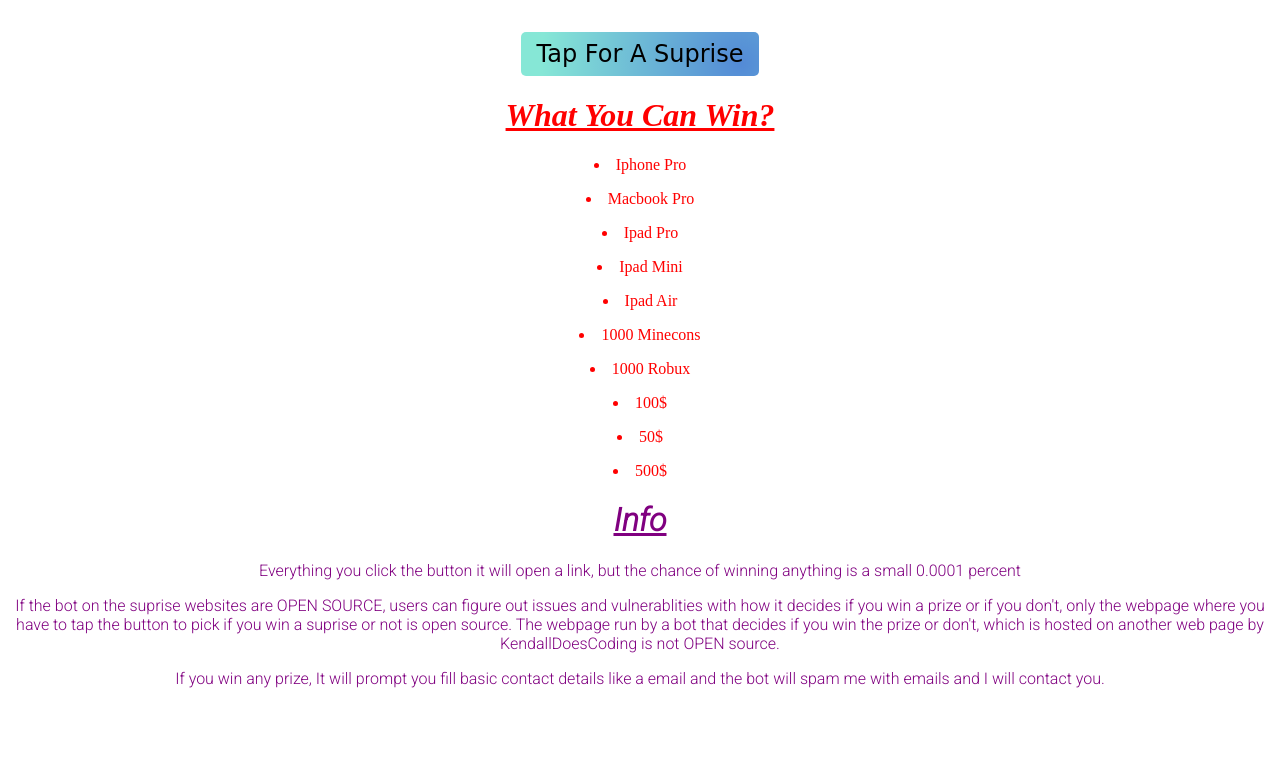
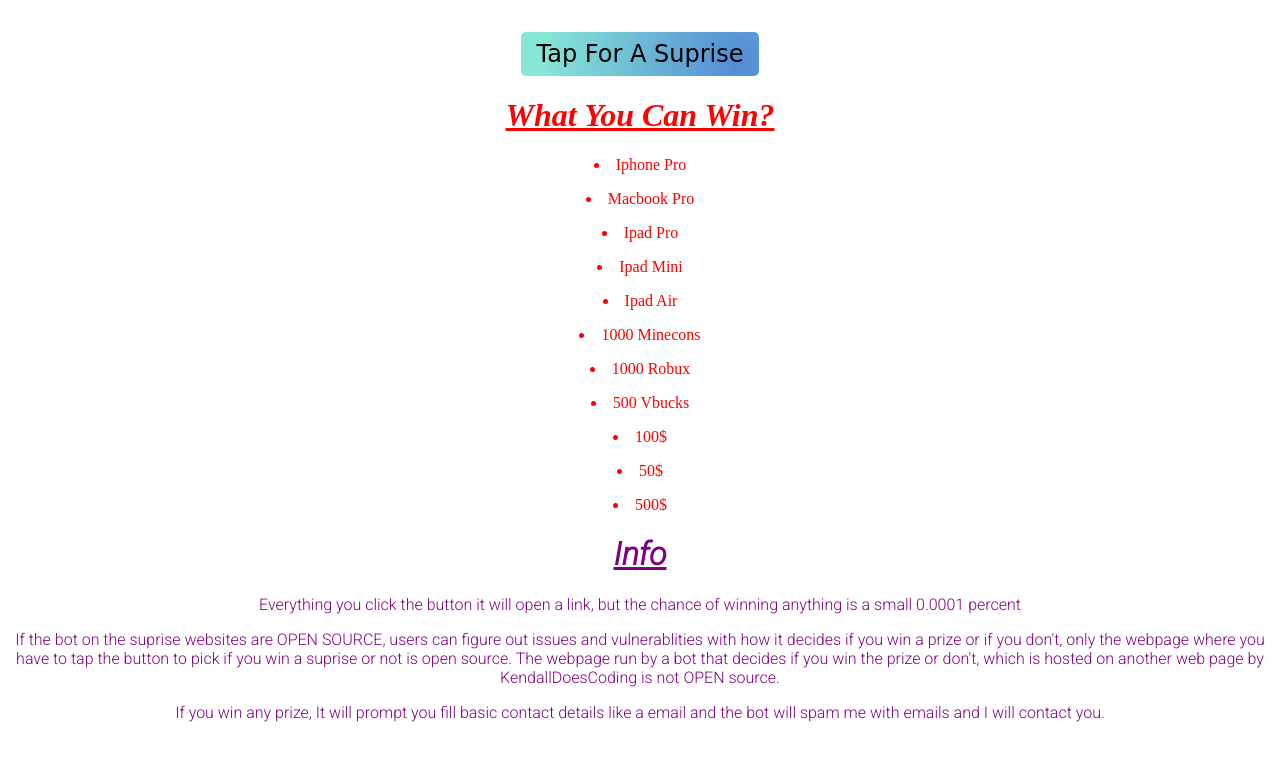
Before and after one commit to KendallDoesCoding/tap-for-a-surprise, a website: page index.html in a window 1280 px wide. Drawn offline with Linux system fonts and the light colour scheme; a web font is replaced by a local one.

Commit message:
feat: add 500 vbucks as a prize you can win.
My partners tell me we can giveaway 500 vbucks too :)

```diff
--- a/index.html
+++ b/index.html
@@ -23,6 +23,7 @@
     <p><li>Ipad Air</li></p>
     <p><li>1000 Minecons</li></p>
     <p><li>1000 Robux</li></p>
+    <p><li>500 Vbucks</li></p>
     <p><li>100$</li></p>
     <p><li>50$</li></p>
     <p><li>500$</li></p>
```
